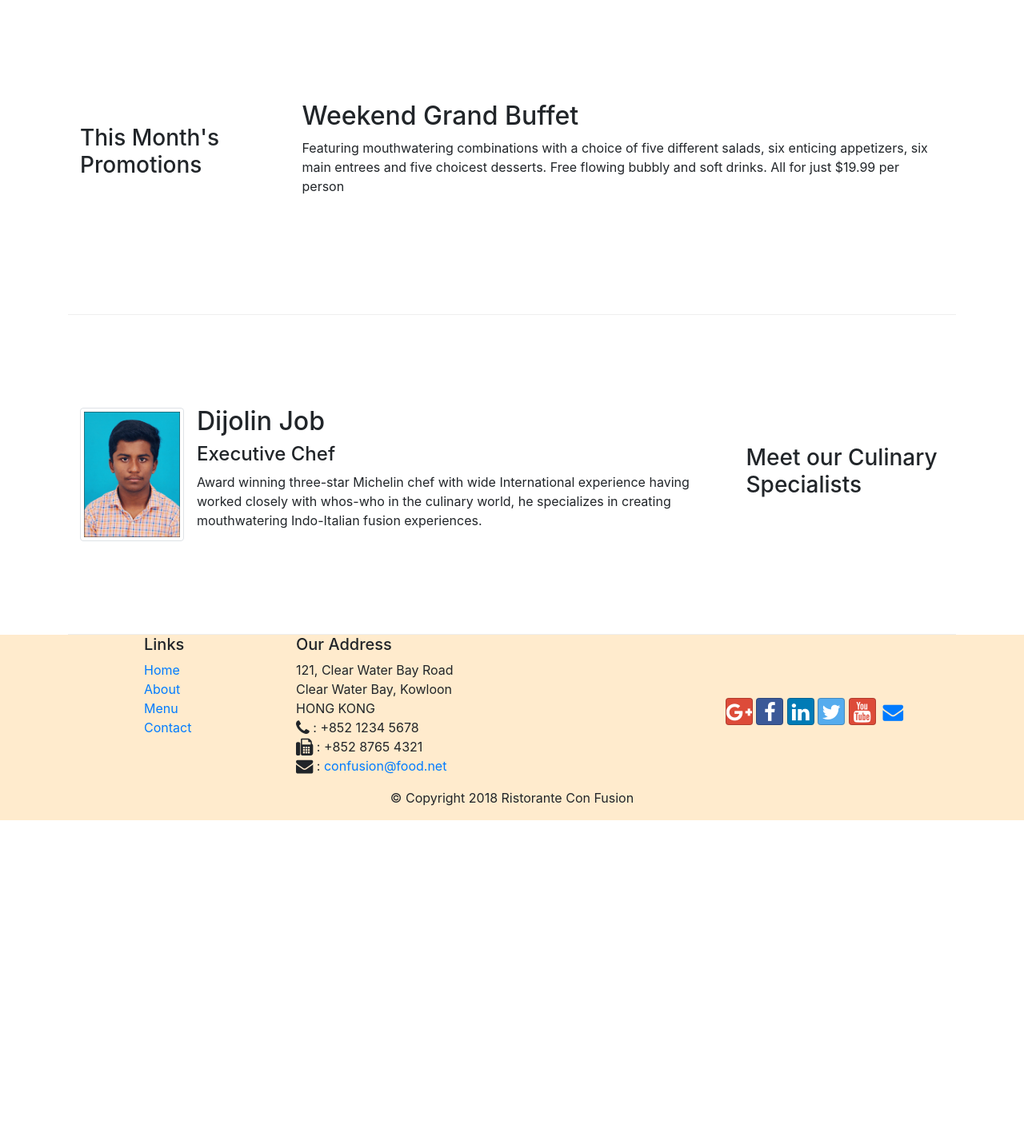
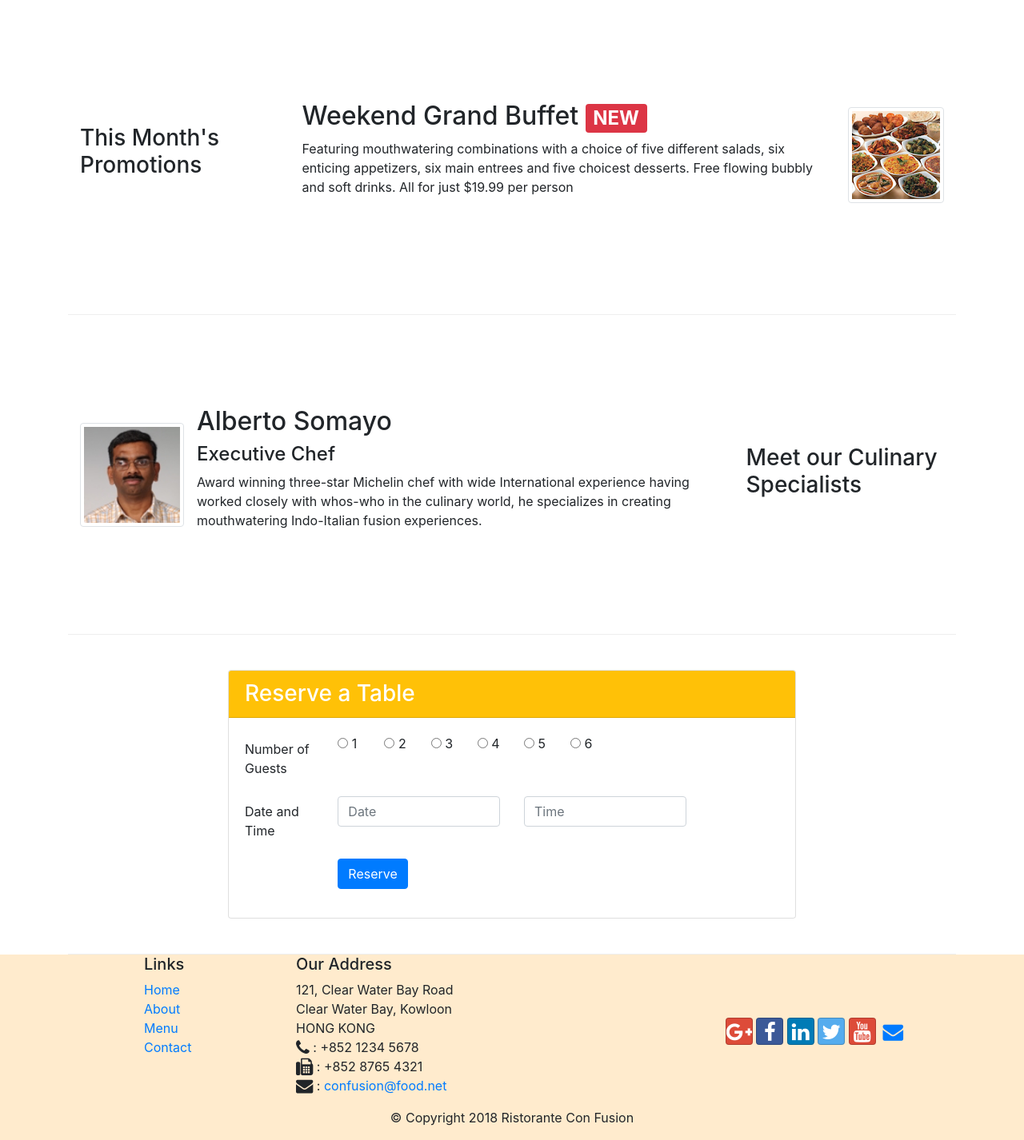
Before and after one commit to Dijolinjob/Web-Application-Based-on-Bootstrap, a website: page index.html in a window 1280 px wide. Shown: the part 740-2166 px from the top of the page at 80% size. Before the commit the page ends 1766 px from the top, so only its background shows below. Drawn offline with nearby package versions, Linux system fonts and the light colour scheme.

Commit message:
assignment_2 add

```diff
--- a/index.html
+++ b/index.html
@@ -41,8 +41,14 @@
                     <h1>Ristorante con Fusion</h1>
                     <p>We take inspiration from the World's best cuisines, and create a unique fusion experience. Our lipsmacking creations will tickle your culinary senses!</p>
                 </div>
-                <div class="col-12 col-sm align-self-center">
+                <div class="col-12 col-sm-3 align-self-center">
                     <img src="img/logo.png" class="img-fluid">
+                </div>
+                <div class="col-12 col-sm-3 align-self-center">
+                    <a href="index.html#reserveform">
+                        <button type="button" class="btn btn-warning btn-block">Reserve Table
+                        </button>
+                    </a>
                 </div>
             </div>
         </div>
@@ -58,8 +64,8 @@
                     <img class="d-flex mr-3 img-thumbnail align-self-center"
                         src="img/uthappizza.png" alt="uthappizza">
                     <div class="media-body">
-                        <h2 class="mt-0">Uthappizza</h2>
-                        <p>A unique combination of Indian Uthappam (pancake) and Italian pizza, topped with Cerignola olives, ripe vine cherry tomatoes, Vidalia onion, Guntur chillies and Buffalo Paneer.</p>
+                        <h2 class="mt-0">Uthappizza <span class="badge badge-danger">HOT</span> <span class="badge badge-pill badge-secondary">$4.99</span></h2>
+                        <p class="d-none d-sm-block">A unique combination of Indian Uthappam (pancake) and Italian pizza, topped with Cerignola olives, ripe vine cherry tomatoes, Vidalia onion, Guntur chillies and Buffalo Paneer.</p>
                     </div>
                 </div>
             </div>
@@ -71,8 +77,14 @@
                 <h3>This Month's Promotions</h3>
             </div>
             <div class="col col-sm col-md">
-                <h2>Weekend Grand Buffet</h2>
-                <p>Featuring mouthwatering combinations with a choice of five different salads, six enticing appetizers, six main entrees and five choicest desserts. Free flowing bubbly and soft drinks. All for just $19.99 per person </p>
+                <div class="media">
+                    <img class="d-flex ml-3 img-thumbnail align-self-center order-sm-last"
+                        src="img/buffet.png" alt="buffet">
+                    <div class="media-body">
+                        <h2>Weekend Grand Buffet <span class="badge badge-danger">NEW</span></h2>
+                        <p class="d-none d-sm-block">Featuring mouthwatering combinations with a choice of five different salads, six enticing appetizers, six main entrees and five choicest desserts. Free flowing bubbly and soft drinks. All for just $19.99 per person </p>
+                    </div>
+                 </div>
             </div>
         </div>
 
@@ -83,15 +95,52 @@
             <div class="col col-sm order-sm-first col-md">
                 <div class="media">
                     <img class="d-flex mr-3 img-thumbnail align-self-center"
-                        src="img/dijolin.jpg" alt="dijolin" width="130" length="100">
+                        src="img/alberto.png" alt="dijolin" width="130" length="100">
                     <div class="media-body">
-                        <h2 class="mt-0">Dijolin Job</h2>
+                        <h2 class="mt-0">Alberto Somayo</h2>
                         <h4>Executive Chef</h4>
-                        <p>Award winning three-star Michelin chef with wide International experience having worked closely with whos-who in the culinary world, he specializes in creating mouthwatering Indo-Italian fusion experiences. </p>
+                        <p class="d-none d-sm-block">Award winning three-star Michelin chef with wide International experience having worked closely with whos-who in the culinary world, he specializes in creating mouthwatering Indo-Italian fusion experiences. </p>
                     </div>
                 </div>
             </div>
         </div>
+
+            <div id="reserveform">
+                <div class="row row-content align-items-center">
+                    <div class="offset-sm-2 col-sm-8">
+                        <div class="card ">
+                            <h3 class="card-header bg-warning text-white">Reserve a Table</h3>
+                            <div class="card-body">
+                                <div class="form-group row">
+                                    <label for="NumberOfGuest" class="col-md-2 col-form-label">Number of Guests</label>
+                                    <label class="radio-inline col-1"><input type="radio" name=1> 1</label>
+                                    <label class="radio-inline col-1"><input type="radio" name=2> 2</label>
+                                    <label class="radio-inline col-1"><input type="radio" name=3> 3</label>
+                                    <label class="radio-inline col-1"><input type="radio" name=4> 4</label>
+                                    <label class="radio-inline col-1"><input type="radio" name=5> 5</label>
+                                    <label class="radio-inline col-1"><input type="radio" name=6> 6</label>
+                                </div>
+                                <div class="form-group row">
+                                    <label for="DateAndTime" class="col-12 col-md-2 col-form-label">Date and Time</label>
+                                    <div class="col-4 col-md-4">
+                                        <input type="text" class="form-control" id="date" name="date" placeholder="Date">
+                                    </div>
+                                    <div class="col-4 col-md-4">
+                                        <input type="text" class="form-control" id="time" name="time" placeholder="Time">
+                                    </div>
+                                </div>
+                                <div class="form-group row align-items-center">
+                                    <div class="offset-2  col-10">
+                                        <button type="submit" class="btn btn-primary">
+                                            Reserve
+                                        </button>
+                                    </div>
+                                </div>
+                            </div>
+                        </div>
+                    </div>
+                </div>
+            </div>
     </div>
 
     <footer class="footer">
```
Also changed, not shown: aboutus.html (+1 -1 lines), img/alberto.png (added), img/dijolin.jpg (deleted).
